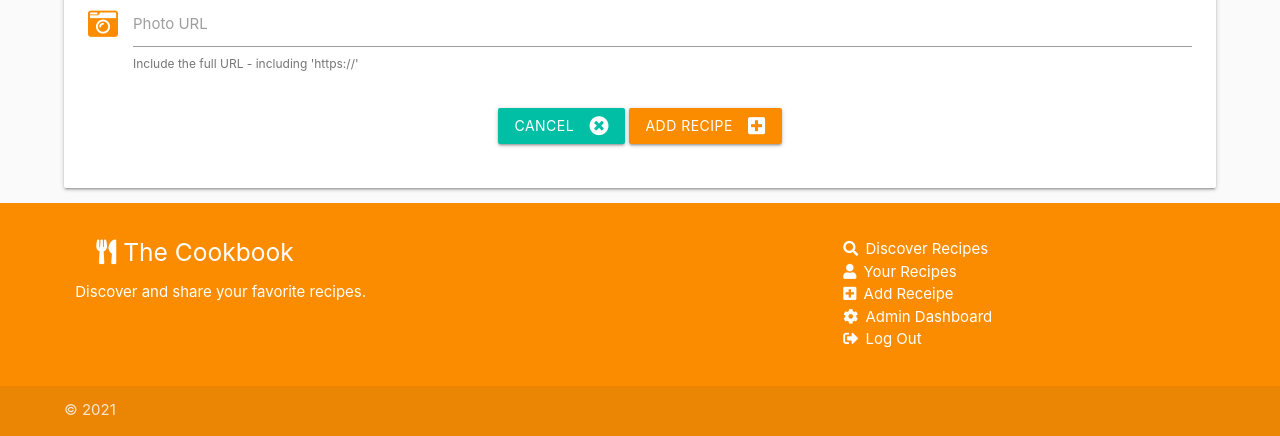
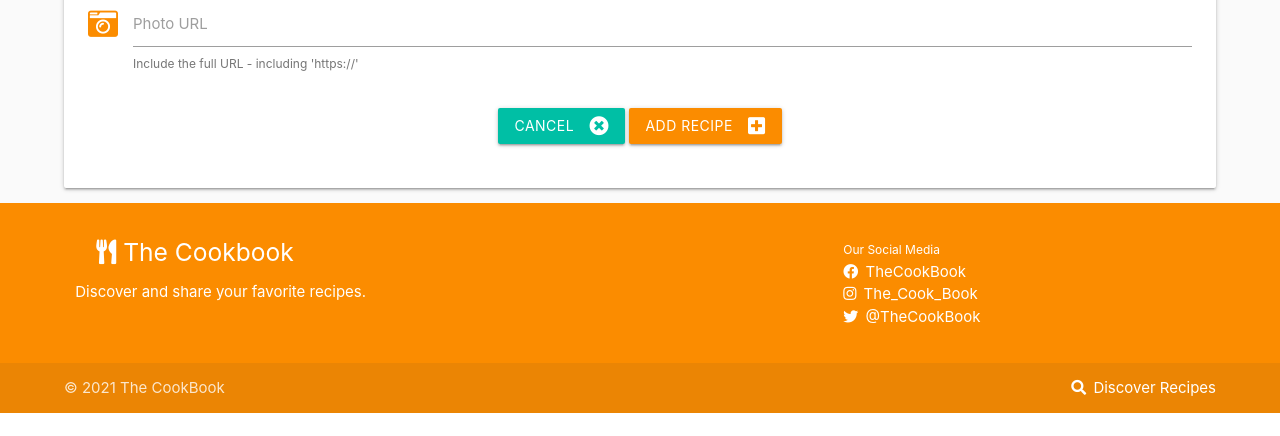
Before and after one commit to Code-Institute-Submissions/asdub-laughing-cookbook_AugResub, a Flask app: page /add_recipe in a window 1280 px wide. Shown: the part 880-1316 px from the top of the page. After the commit the page ends 1293 px from the top, so only its background shows below. Run offline with Flask 2, Linux system fonts and the light colour scheme; the visitor is signed in with stand-in values (Sample User, id 1); data that the repository does not hold is empty; some libraries are stand-ins or nearby versions.

Commit message:
style: Update social media links
feat: Added advertising section to individual recipe page

```diff
--- a/app.py
+++ b/app.py
@@ -19,6 +19,7 @@ app.config["SECRET_KEY"] = os.environ.get("SECRET_KEY")
 
 
 mongo = PyMongo(app)
+
 
 # Home
 @app.route("/")
--- a/static/css/style.css
+++ b/static/css/style.css
@@ -59,7 +59,7 @@ nav .brand-logo {
 }
 
 
-/* Receipes/ Home */
+/* receipes/ home */
 h3.heading {
     font-size: 2rem;
 }
@@ -114,7 +114,7 @@ h4.heading-tag {
     border-top: 1px solid rgb(222 145 50 / 35%);
 }
 
-/* Admin Dashboard */
+/* admin dashboard */
 .user-card-content {
     padding: 1rem;
     border-radius: 0 0 2px 2px;
@@ -153,3 +153,14 @@ blockquote {
 .stat-cards span {
     font-size: 90%;
 }
+
+/* advertising card */
+.advertising-card {
+    display: flex;
+    flex-direction: column;
+}
+
+/* Footer */
+.social-heading {
+    font-size: 0.8rem;
+}
--- a/templates/base.html
+++ b/templates/base.html
@@ -83,27 +83,21 @@
                         </div>
                         <div class="col l4 offset-l2 s12">
                             <ul>
-                                <li><a class="white-text" href="{{ url_for('recipes') }}"><i class="fas fa-search icon-nav"></i> Discover Recipes</a></li>
-                                <!-- Check and display user menu level -->
-                               {% if session.user %}
-                                   <li><a class="white-text" href="{{ url_for('my_recipes', username=session['user']) }}"><i class="fas fa-user icon-nav"></i> Your Recipes</a></li>
-                                   <li><a class="white-text" href="{{ url_for('add_recipe') }}"><i class="fas fa-plus-square icon-nav"></i> Add Receipe</a></li>
-                                   <!-- Admin only -->
-                                   {% if session.is_admin == "yes" %}
-                                       <li><a class="white-text" href="{{ url_for('admin') }}"><i class="fas fa-cog icon-nav"></i> Admin Dashboard</a></li>
-                                   {% endif %}
-                                   <li><a class="white-text" href="{{ url_for('logout') }}"><i class="fas fa-sign-out-alt icon-nav"></i> Log Out</a></li>
-                               {% else %}
-                                   <li><a class="white-text" href="{{ url_for('login') }}"><i class="fas fa-lock icon-nav"></i> Log In</a></li>
-                                   <li><a class="white-text" href="{{ url_for('register') }}"><i class="fas fa-pencil-alt icon-nav"></i> Register</a></li>
-                               {% endif %}
+                                <span class="social-heading">Our Social Media</span>
+                                <li><a class="white-text" href="https://en.wikipedia.org/wiki/Facebook,_Inc."><i class="fab fa-facebook icon-nav"></i> TheCookBook</a></li>
+                                <li><a class="white-text" href="https://en.wikipedia.org/wiki/Instagram"><i class="fab fa-instagram icon-nav"></i> The_Cook_Book</a></li>
+                                <li><a class="white-text" href="https://en.wikipedia.org/wiki/Twitter"><i class="fab fa-twitter icon-nav"></i> @TheCookBook</a></li>
+
+
                             </ul>
                         </div>
                     </div>
                 </div>
                 <div class="footer-copyright">
                     <div class="container">
-                        © 2021
+                        © 2021 The CookBook
+                        <a class="white-text right" href="{{ url_for('recipes') }}"><i class="fas fa-search icon-nav"></i> Discover Recipes</a>
+                    </div>
                     </div>
                 </div>
             </footer>
```
Also changed, not shown: templates/recipe.html (+15 -0 lines).
